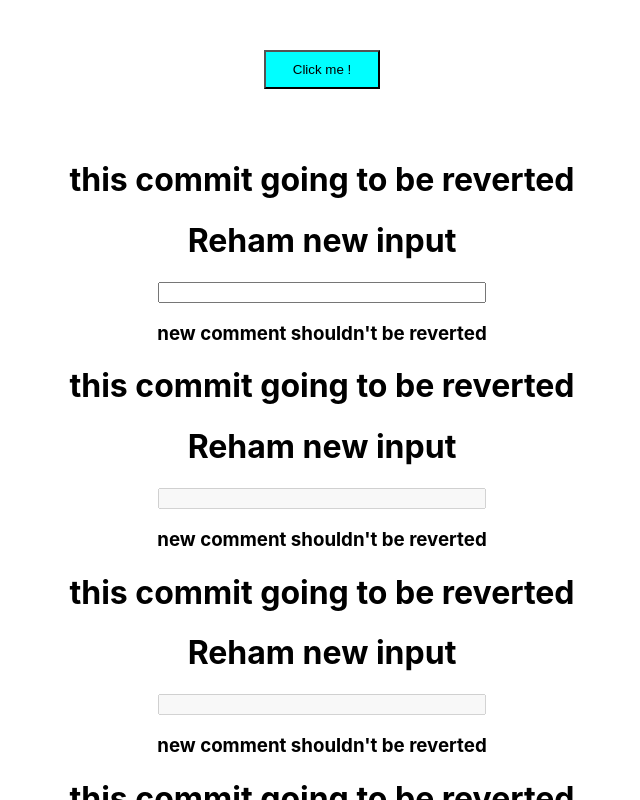
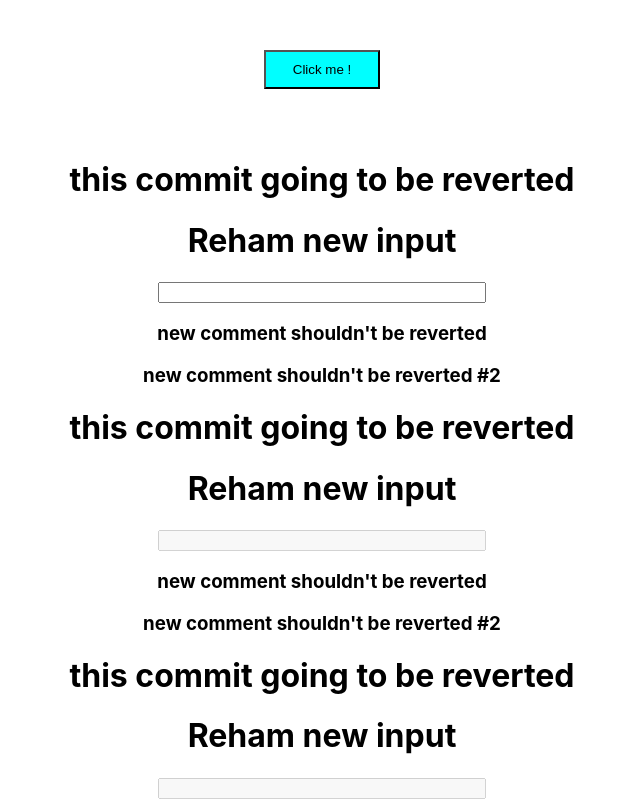
Before and after one commit to rehamjuma/multi-inputs, a React (Create React App) app: page / in a window 1280 px wide. Both pictures are taken after a click on the button "Click me !". Shown: the top 800 px of the page, without its empty margins (318-958 px from the left). Built offline with nearby package versions, Linux system fonts and the light colour scheme.

Commit message:
revertactivity2

```diff
--- a/src/components/InputField.jsx
+++ b/src/components/InputField.jsx
@@ -25,6 +25,7 @@ class InputField extends Component{
                  />
                 <br/>
                 <h3>new comment shouldn't be reverted</h3>
+                <h3>new comment shouldn't be reverted #2</h3>
             </>
 
         )
```
